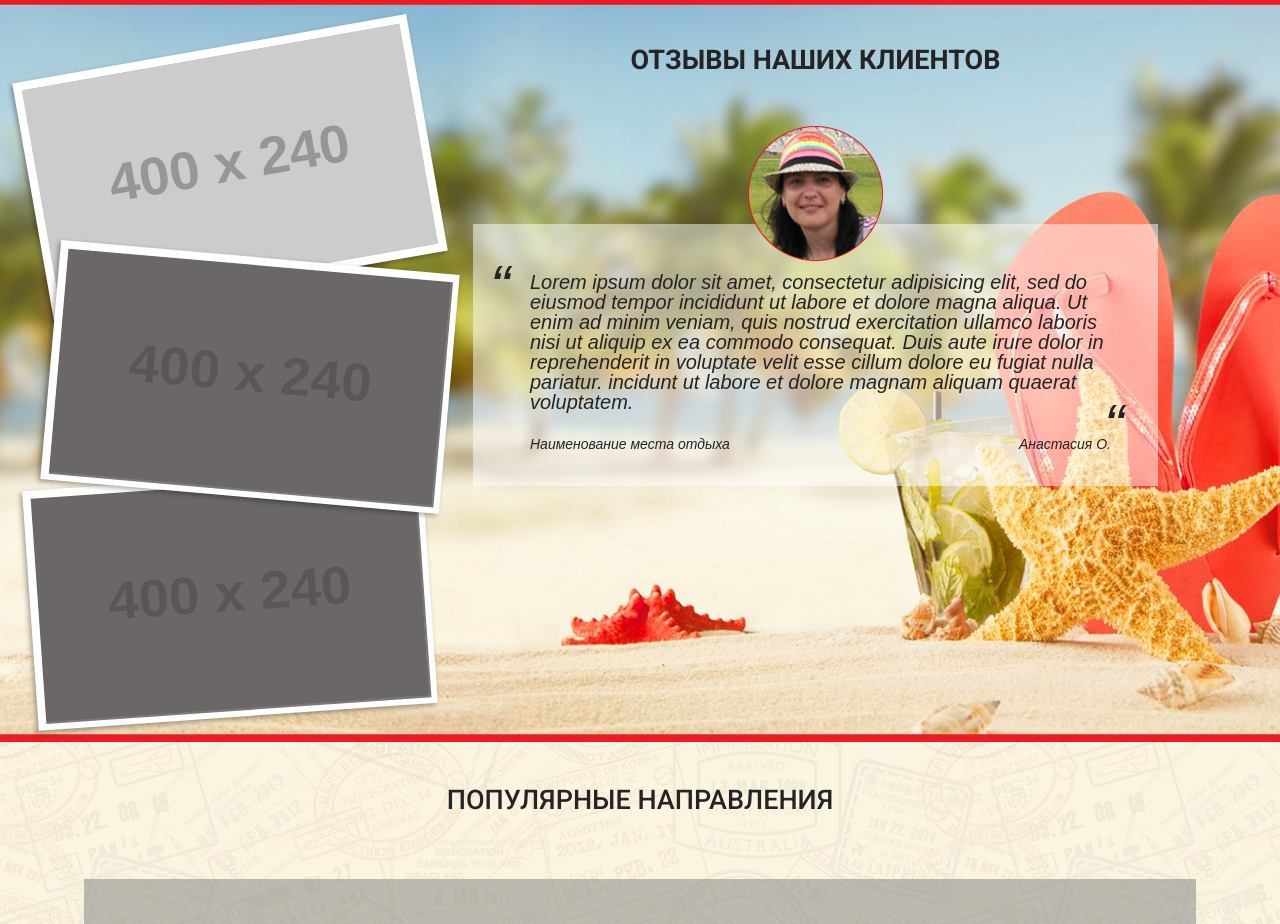
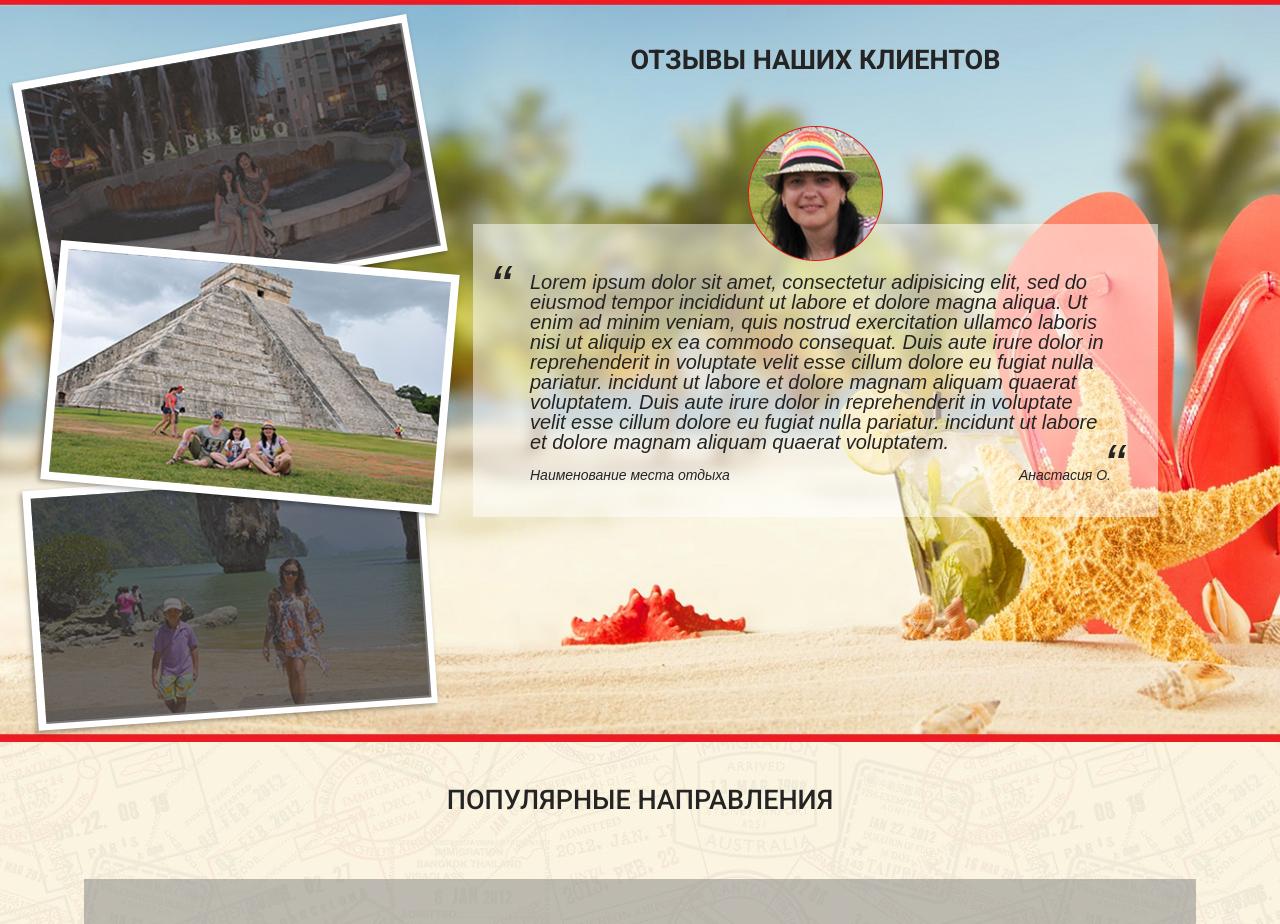
Before and after one commit to bogdan0083/7winds, a website with bundled scripts: page app/index.html in a window 1280 px wide. Shown: the part 3671-4595 px from the top of the page. Built offline with nearby package versions, Linux system fonts and the light colour scheme; placeholder pictures from the web are drawn by us; files whose address does not match are found by name; a web font is replaced by a local one.

Commit message:
fixes and form

```diff
--- a/app/index.html
+++ b/app/index.html
@@ -186,14 +186,14 @@
                         <button class="testimonials__button button button_red">добавить отзыв с фото</button><a href="#" class="testimonials__show-more">Показать другие три отзыва</a>
                     </div>
                     <ul class="testimonials__controls">
+                        <li class="testimonials__control">
+                            <img src="images/comment1.jpg" alt="Фотография клиентов">
+                        </li>
                         <li class="testimonials__control testimonials__control_active">
-                            <img src="http://placehold.it/400x240" alt="Фотография клиентов">
+                            <img src="images/comment2.jpg" alt="Фотография клиентов">
                         </li>
                         <li class="testimonials__control">
-                            <img src="http://placehold.it/400x240" alt="Фотография клиентов">
-                        </li>
-                        <li class="testimonials__control">
-                            <img src="http://placehold.it/400x240" alt="Фотография клиентов">
+                            <img src="images/comment3.jpg" alt="Фотография клиентов">
                         </li>
                     </ul>
                 </div>
--- a/app/scripts/main.js
+++ b/app/scripts/main.js
@@ -56,7 +56,8 @@ $(document).ready(function() {
         infinite: true,
         arrows: false,
         fade: true,
-        cssEase: 'ease'
+        cssEase: 'ease',
+        initialSlide: 1
     });
 
     // изменять затемнение при клике
```
Also changed, not shown: app/images/comment1.jpg (added), app/images/comment2.jpg (added), app/images/comment3.jpg (added), dist/images/comment1.jpg (added), dist/images/comment2.jpg (added), dist/images/comment3.jpg (added), dist/images/map.jpg (added), dist/index.html, dist/scripts/main.js, dist/styles/main.css, 4 other files.
